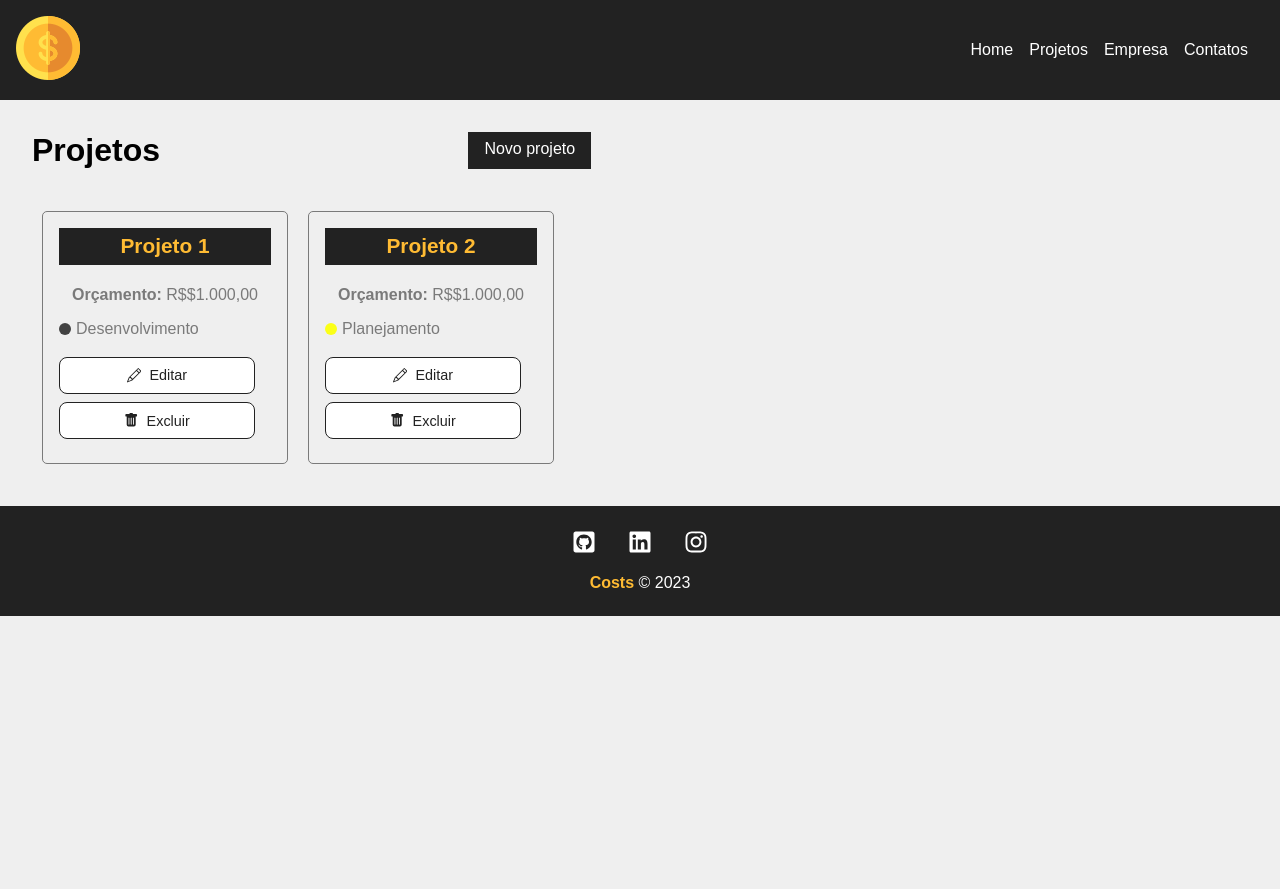
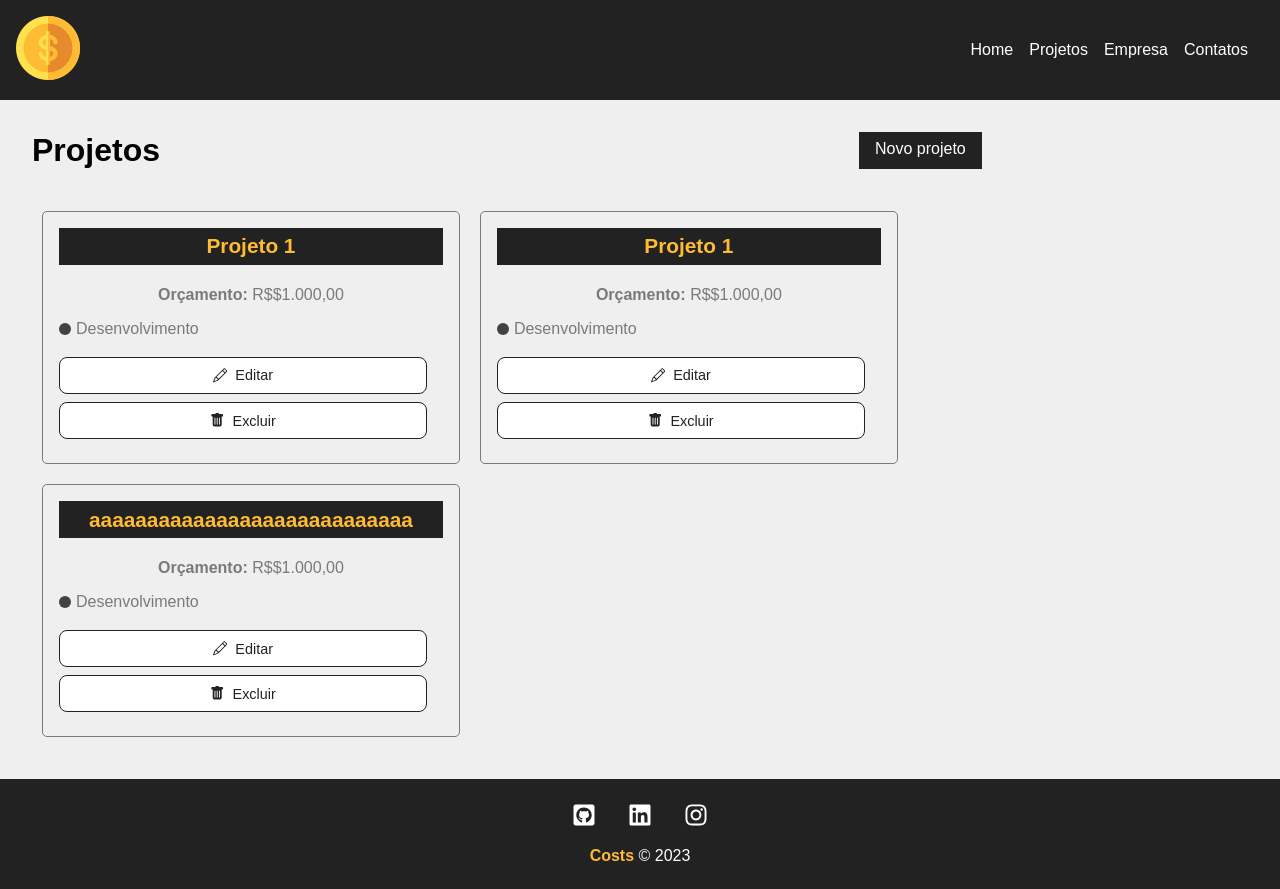
Before and after one commit to Adoniasfalcao/Costs, a React (Create React App) app: page /projects in a window 1280 px wide. Before the commit the page ends 800 px from the top, so only its background shows below. Built offline with nearby package versions, Linux system fonts and the light colour scheme; data requests are answered from the project's data file.

Commit message:
Estilizando projects

```diff
--- a/dj.json
+++ b/dj.json
@@ -12,15 +12,26 @@
       "id": 1
     },
     {
+      "project_name": "Projeto 1",
+      "project_budget": "$1.000,00",
       "category": {
-        "id": "3",
-        "name": "Planejamento"
+        "id": "1",
+        "name": "Desenvolvimento"
       },
-      "project_name": "Projeto 2",
-      "project_budget": "$1.000,00",
       "cost": 0,
       "services": [],
       "id": 2
+    },
+    {
+      "project_name": "aaaaaaaaaaaaaaaaaaaaaaaaaaaa",
+      "project_budget": "$1.000,00",
+      "category": {
+        "id": "1",
+        "name": "Desenvolvimento"
+      },
+      "cost": 0,
+      "services": [],
+      "id": 3
     }
   ],
   "categories": [
--- a/src/components/project/ProjectCards.module.css
+++ b/src/components/project/ProjectCards.module.css
@@ -98,8 +98,8 @@
     margin-right: .5rem;
 }
 
-@media screen and (max-width: 768px) {
+@media screen and (max-width: 720px) {
     .project_card{
-        width: 60%;
+        width: 90%;
     }
 }
```
